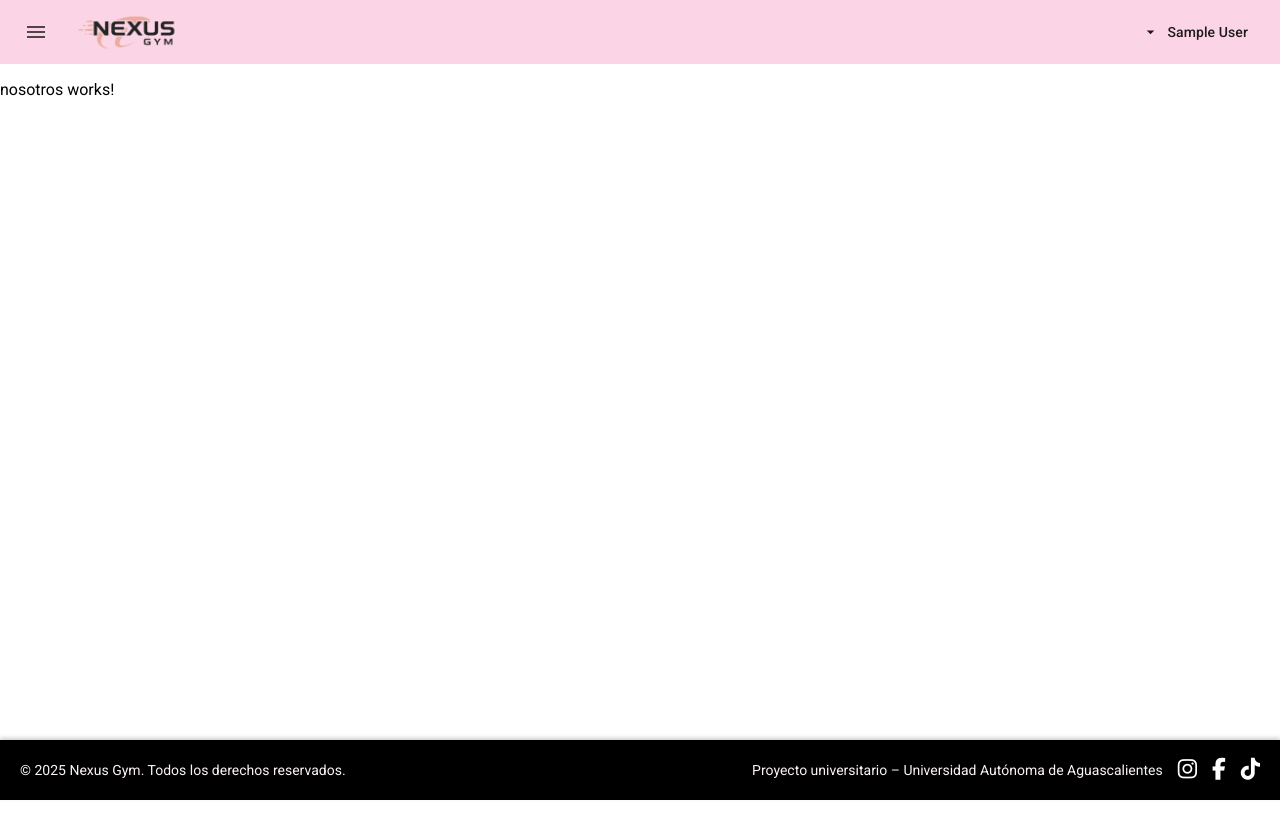
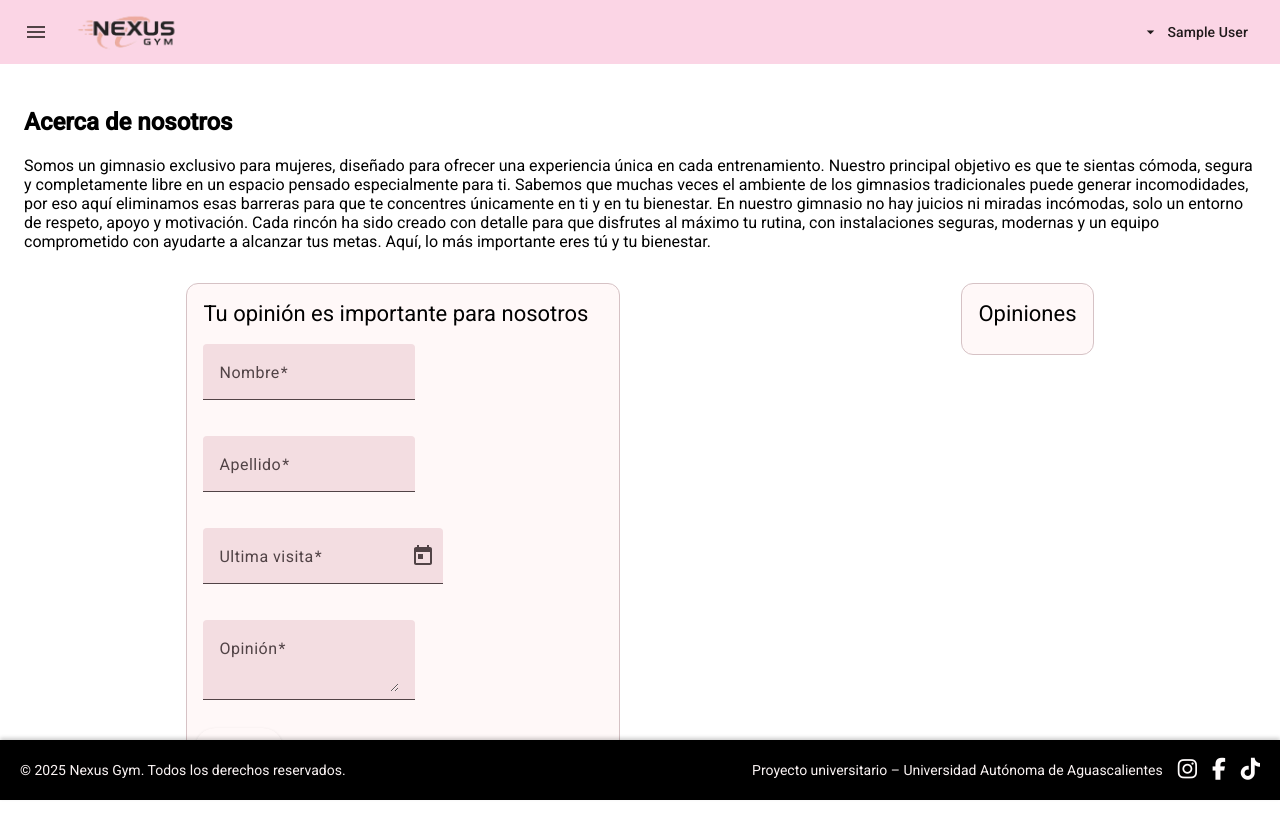
Before and after one commit to JazLaguna/NexusGym, an Angular app in the folder prueba/: page /nosotros in a window 1280 px wide. Shown: the top 838 px of the page. Before the commit the page ends 800 px from the top, so only its background shows below. Built offline with nearby package versions, Linux system fonts and the light colour scheme; sample sign-in values are in the browser's storage.

Commit message:
nosotros pagina

```diff
--- a/prueba/src/app/components/nosotros/nosotros.component.css
+++ b/prueba/src/app/components/nosotros/nosotros.component.css
@@ -0,0 +1,21 @@
+.contenedorPrincipal{
+    display: flex;
+    padding: 24px;
+
+    flex-direction: column;
+    gap: 16px;
+    overflow: auto;
+    min-height: 100vh;
+}
+.formularioContenedor{
+    display: flex;
+    justify-content: space-around;
+    gap: 16px;
+}
+
+.opinionContainer {
+    display: flex;
+    flex-direction: column;
+    gap: 10px;
+    margin-top: 10px;
+}
--- a/prueba/src/app/components/nosotros/nosotros.component.html
+++ b/prueba/src/app/components/nosotros/nosotros.component.html
@@ -1 +1,72 @@
-<p>nosotros works!</p>
+<div class="contenedorPrincipal">
+    <div class="contenedor">
+
+        <h2>Acerca de nosotros</h2>
+        <p class="texto">Somos un gimnasio exclusivo para mujeres, diseñado para ofrecer una experiencia única en cada entrenamiento. Nuestro principal objetivo es que te sientas cómoda, segura y completamente libre en un espacio pensado especialmente para ti.
+            Sabemos que muchas veces el ambiente de los gimnasios tradicionales puede generar incomodidades, por eso aquí eliminamos esas barreras para que te concentres únicamente en ti y en tu bienestar. En nuestro gimnasio no hay juicios ni miradas incómodas, solo un entorno de respeto, apoyo y motivación.
+            Cada rincón ha sido creado con detalle para que disfrutes al máximo tu rutina, con instalaciones seguras, modernas y un equipo comprometido con ayudarte a alcanzar tus metas. Aquí, lo más importante eres tú y tu bienestar.</p>
+    </div>
+
+
+    <div class="formularioContenedor">
+        <div>
+            <form #formOpinion="ngForm" (ngSubmit)="enviar()">
+                <mat-card appearance="outlined">
+                  <mat-card-header>
+                    <mat-card-title>Tu opinión es importante para nosotros</mat-card-title>
+                  </mat-card-header>
+                  <mat-card-content style="width: 400px;">
+                    <p>
+                        <mat-form-field class="full-width">
+                            <mat-label>Nombre</mat-label>
+                            <input matInput name="nombre" [(ngModel)]="nombre" required>
+                          </mat-form-field>
+                    </p>
+                    <p>
+                        <mat-form-field class="full-width">
+                            <mat-label>Apellido</mat-label>
+                            <input matInput name="apellido" [(ngModel)]="apellido" required>
+                          </mat-form-field>
+                    </p>
+
+                    <p>
+                        <mat-form-field class="full-width">
+                            <mat-label>Ultima visita</mat-label>
+                            <input matInput name="fecha" [matDatepicker]="picker" [(ngModel)]="fecha"  required>
+                            <mat-datepicker-toggle matIconSuffix [for]="picker"></mat-datepicker-toggle>
+                            <mat-datepicker #picker></mat-datepicker>
+                          </mat-form-field>
+                    </p>
+                    <p>
+                        <mat-form-field class="full-width">
+                            <mat-label >Opinión</mat-label>
+                            <textarea matInput name="opinion" [(ngModel)]="opinion" required></textarea>
+                          </mat-form-field>
+                    </p>
+                  </mat-card-content>
+                  <mat-card-actions>
+                    <button mat-raised-button color="primary" type="submit">Enviar</button>
+                  </mat-card-actions>
+                </mat-card>
+              </form>
+
+        </div>
+        <!--**********************************************************************-->
+        <div>
+            <mat-card appearance="outlined">
+                <mat-card-header>
+                  <mat-card-title>Opiniones</mat-card-title>
+                </mat-card-header>
+                <mat-card-content>
+                    <div class="opinionContainer">
+                        @for (opinion of opiniones; track $index) {
+                            <app-opinion [opinion]="opinion"></app-opinion>
+                        }
+                    </div>
+                </mat-card-content>
+
+            </mat-card>
+        </div>
+
+    </div>
+</div>
--- a/prueba/src/app/components/nosotros/nosotros.component.ts
+++ b/prueba/src/app/components/nosotros/nosotros.component.ts
@@ -1,12 +1,47 @@
 import { Component } from '@angular/core';
+import { FormBuilder, FormGroup, FormsModule, Validators } from '@angular/forms';
+import { MatButtonModule } from '@angular/material/button';
+import {  MatCardModule } from '@angular/material/card';
+import { provideNativeDateAdapter } from '@angular/material/core';
+import { MatDatepickerModule, MatDateRangePicker } from '@angular/material/datepicker';
+import { MatFormFieldModule } from '@angular/material/form-field';
+import { MatInputModule } from '@angular/material/input';
+import { MatSnackBar } from '@angular/material/snack-bar';
+import { OpinionComponent } from '../../opinion/opinion.component';
 
 @Component({
   selector: 'app-nosotros',
   standalone: true,
-  imports: [],
+  providers: [provideNativeDateAdapter()],
+  imports: [FormsModule, MatCardModule, MatInputModule,MatFormFieldModule,MatButtonModule,  MatDatepickerModule, OpinionComponent],
   templateUrl: './nosotros.component.html',
   styleUrl: './nosotros.component.css'
 })
 export class NosotrosComponent {
+  nombre: string = '';
+  opinion: string = '';
+  apellido: string = '';
+  fecha: string = '';
+  opiniones: any[] = [];
 
+  enviar() {
+    const nuevaOpinion = {
+      nombre: this.nombre,
+      apellido: this.apellido,
+      fecha: this.fecha,
+      opinion: this.opinion,
+    };
+
+    this.opiniones = JSON.parse(localStorage.getItem('opiniones') || '[]');
+    this.opiniones.push(nuevaOpinion);
+    localStorage.setItem('opiniones', JSON.stringify(this.opiniones));
+
+    alert('¡Gracias por tu opinión!');
+    this.nombre = '';
+    this.opinion = '';
+  }
+
+  ngOnInit() {
+    this.opiniones = JSON.parse(localStorage.getItem('opiniones') || '[]');
+  }
 }
--- /dev/null
+++ b/prueba/src/app/opinion/opinion.component.css
@@ -0,0 +1,20 @@
+.opinion {
+
+    font-size: 14px;
+    padding: 10px;
+    min-width: 400px;
+    max-width: 400px;
+    background-color: #fbd5e5;
+    border-radius: 10px;
+}
+
+.fecha {
+    font-size: 12px;
+    color: #888;
+    line-height: 20px;
+}
+
+.nombre {
+
+    font-weight: bold;
+}
--- /dev/null
+++ b/prueba/src/app/opinion/opinion.component.html
@@ -0,0 +1,4 @@
+<div class="opinion">
+    <div><span class="nombre">{{ opinion.nombre }} {{ opinion.apellido }}:</span> {{ opinion.opinion }}</div>
+    <div class="fecha">{{ fechaFormateada }}</div>
+</div>
--- /dev/null
+++ b/prueba/src/app/opinion/opinion.component.ts
@@ -0,0 +1,23 @@
+import { Component, Input } from '@angular/core';
+
+@Component({
+  selector: 'app-opinion',
+  imports: [],
+  templateUrl: './opinion.component.html',
+  styleUrl: './opinion.component.css'
+})
+export class OpinionComponent {
+  @Input() opinion: { nombre: string, opinion: string , apellido: string, fecha: string}= { nombre: '', opinion: '', apellido: '', fecha: '' };
+
+  fechaActual: string;
+
+  constructor() {
+    const fecha = new Date();
+    this.fechaActual = `${fecha.getDate()}/${fecha.getMonth() + 1}/${fecha.getFullYear()}`;
+  }
+
+  get fechaFormateada(): string {
+    const fecha = new Date(this.opinion.fecha);
+    return `${fecha.getDate()}/${fecha.getMonth() + 1}/${fecha.getFullYear()}`;
+  }
+}
```
Also changed, not shown: 1 other file (tests, documents, lock files or other folders).
